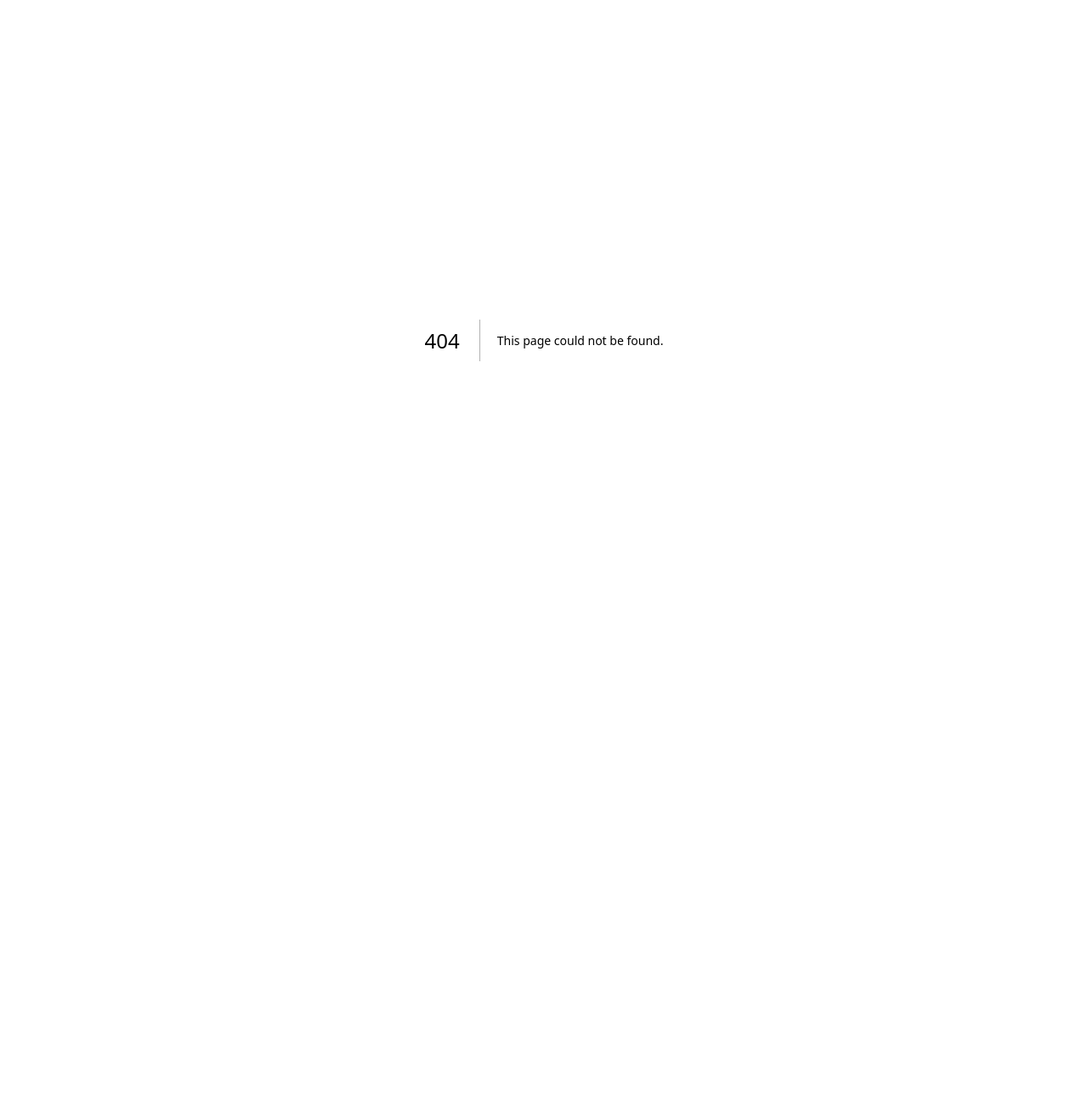
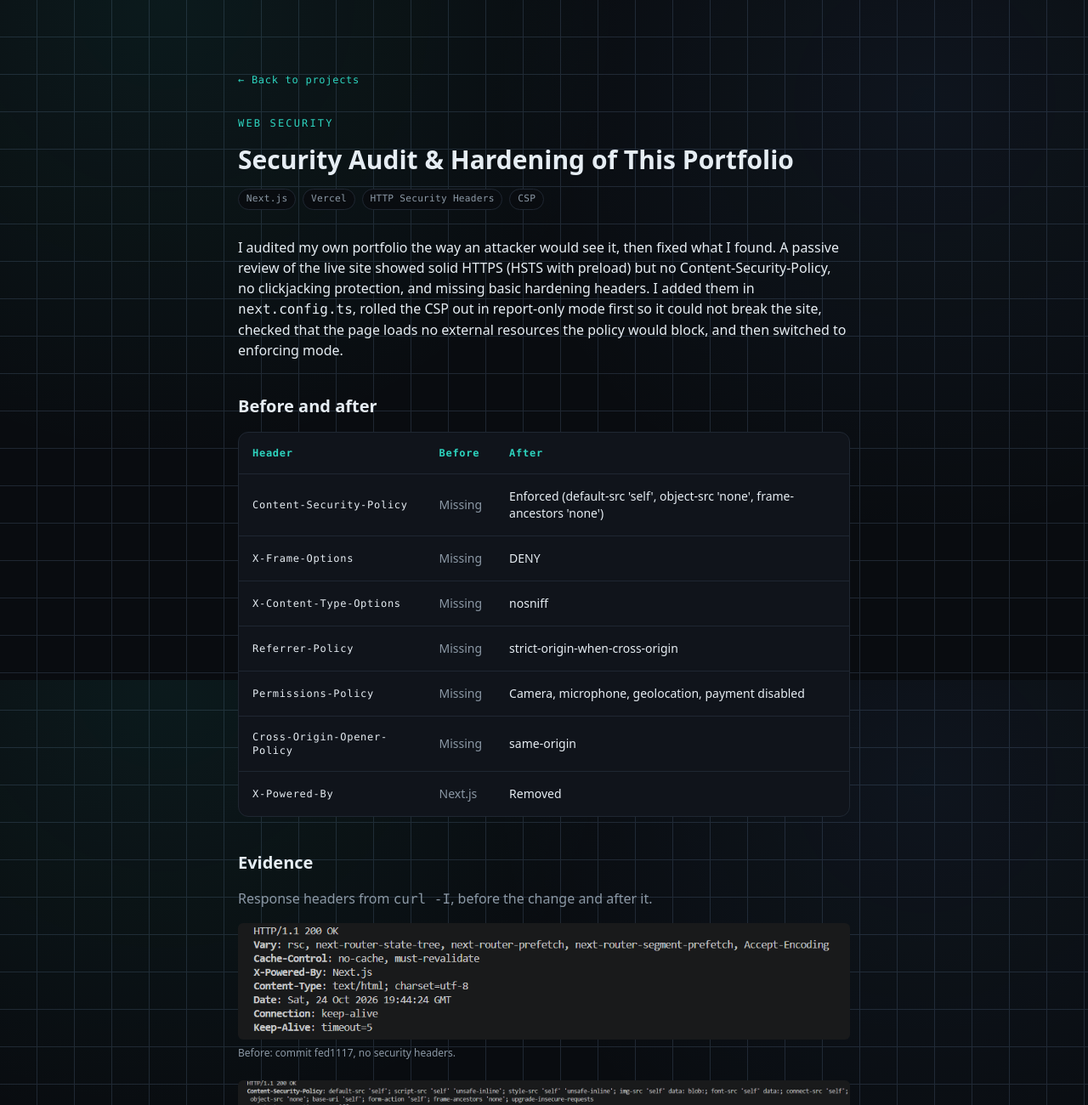
Before and after one commit to alicea154312/Ricardos-Portfolio, a Next.js app: page /projects/security-audit in a window 1280 px wide. Before the commit this address had no page. Shown: the top 1300 px of the page at 85% size. Before the commit the page ends 800 px from the top, so only its background shows below. Built offline with nearby package versions, Linux system fonts and the light colour scheme.

Commit message:
Add security audit write-up, update certifications, fix typo

```diff
--- /dev/null
+++ b/app/projects/security-audit/page.tsx
@@ -0,0 +1,152 @@
+import Image from "next/image";
+import Link from "next/link";
+
+export const metadata = {
+  title: "Security Audit & Hardening — Ricardo",
+  description:
+    "How I audited and hardened my own portfolio: HTTP security headers and a Content-Security-Policy.",
+};
+
+const rows = [
+  {
+    header: "Content-Security-Policy",
+    before: "Missing",
+    after: "Enforced (default-src 'self', object-src 'none', frame-ancestors 'none')",
+  },
+  { header: "X-Frame-Options", before: "Missing", after: "DENY" },
+  { header: "X-Content-Type-Options", before: "Missing", after: "nosniff" },
+  {
+    header: "Referrer-Policy",
+    before: "Missing",
+    after: "strict-origin-when-cross-origin",
+  },
+  {
+    header: "Permissions-Policy",
+    before: "Missing",
+    after: "Camera, microphone, geolocation, payment disabled",
+  },
+  {
+    header: "Cross-Origin-Opener-Policy",
+    before: "Missing",
+    after: "same-origin",
+  },
+  { header: "X-Powered-By", before: "Next.js", after: "Removed" },
+];
+
+export default function SecurityAuditPage() {
+  return (
+    <main className="mx-auto max-w-3xl px-6 py-16 sm:py-20">
+      <Link href="/#projects" className="font-mono-label text-xs text-accent">
+        ← Back to projects
+      </Link>
+
+      <p className="section-eyebrow mt-8 mb-4">Web Security</p>
+      <h1 className="text-3xl font-semibold mb-4">
+        Security Audit &amp; Hardening of This Portfolio
+      </h1>
+      <div className="flex flex-wrap gap-2 mb-8">
+        {["Next.js", "Vercel", "HTTP Security Headers", "CSP"].map((t) => (
+          <span key={t} className="tag">
+            {t}
+          </span>
+        ))}
+      </div>
+
+      <p className="mb-6">
+        I audited my own portfolio the way an attacker would see it, then fixed
+        what I found. A passive review of the live site showed solid HTTPS (HSTS
+        with preload) but no Content-Security-Policy, no clickjacking
+        protection, and missing basic hardening headers. I added them in{" "}
+        <code>next.config.ts</code>, rolled the CSP out in report-only mode
+        first so it could not break the site, checked that the page loads no
+        external resources the policy would block, and then switched to
+        enforcing mode.
+      </p>
+
+      <h2 className="text-xl font-semibold mt-10 mb-4">Before and after</h2>
+      <div className="card overflow-x-auto p-0">
+        <table className="w-full text-left text-sm">
+          <thead>
+            <tr className="font-mono-label text-xs text-accent">
+              <th className="p-4">Header</th>
+              <th className="p-4">Before</th>
+              <th className="p-4">After</th>
+            </tr>
+          </thead>
+          <tbody>
+            {rows.map((r) => (
+              <tr key={r.header} className="border-t border-white/10">
+                <td className="p-4 font-mono-label text-xs">{r.header}</td>
+                <td className="p-4 text-muted">{r.before}</td>
+                <td className="p-4">{r.after}</td>
+              </tr>
+            ))}
+          </tbody>
+        </table>
+      </div>
+
+      <h2 className="text-xl font-semibold mt-10 mb-4">Evidence</h2>
+      <p className="mb-4 text-muted">
+        Response headers from <code>curl -I</code>, before the change and after
+        it.
+      </p>
+      <figure className="mb-6">
+        <Image
+          src="/audit-before.png"
+          alt="Terminal output of curl -I before hardening: no security headers, X-Powered-By present"
+          width={1600}
+          height={900}
+          className="h-auto w-full rounded-md"
+        />
+        <figcaption className="mt-2 text-xs text-muted">
+          Before: commit fed1117, no security headers.
+        </figcaption>
+      </figure>
+      <figure className="mb-6">
+        <Image
+          src="/audit-after.png"
+          alt="Terminal output of curl -I after hardening: Content-Security-Policy and other security headers present"
+          width={1600}
+          height={900}
+          className="h-auto w-full rounded-md"
+        />
+        <figcaption className="mt-2 text-xs text-muted">
+          After: CSP enforced plus the hardening headers.
+        </figcaption>
+      </figure>
+
+      <h2 className="text-xl font-semibold mt-10 mb-4">What I learned</h2>
+      <ul className="list-disc space-y-2 pl-5 mb-6">
+        <li>
+          A CSP in report-only mode lets you test a policy without breaking the
+          site; I switched to enforcing only after checking what the page loads.
+        </li>
+        <li>
+          <code>&apos;unsafe-eval&apos;</code> is needed only by Next.js dev
+          tooling, so it is enabled in development and left out of production.
+        </li>
+        <li>
+          My first draft had a wildcard <code>img-src *</code>; I caught it in
+          review and tightened it to <code>&apos;self&apos; data: blob:</code>.
+        </li>
+        <li>
+          Verify the deployed result, not just the local one: my first check of
+          production still showed the old headers because the change had not
+          been pushed yet.
+        </li>
+      </ul>
+
+      <h2 className="text-xl font-semibold mt-10 mb-4">Next steps</h2>
+      <ul className="list-disc space-y-2 pl-5">
+        <li>
+          Replace <code>&apos;unsafe-inline&apos;</code> with nonces (requires
+          dynamic rendering).
+        </li>
+        <li>
+          Add a <code>security.txt</code> and review DNS records (SPF, DKIM,
+          DMARC) once I have a custom domain.
+        </li>
+      </ul>
+    </main>
+  );
+}
--- a/components/Skills.tsx
+++ b/components/Skills.tsx
@@ -12,7 +12,10 @@ export default function Skills() {
             </h3>
             <div className="flex flex-wrap gap-2">
               {group.items.map((item) => (
-                <span key={item} className="tag">
+                <span
+                  key={item}
+                  className="tag max-w-full whitespace-normal break-words"
+                >
                   {item}
                 </span>
               ))}
--- a/data/projects.ts
+++ b/data/projects.ts
@@ -16,9 +16,17 @@ export const projects: Project[] = [
     title: "Waves-Inn - Enterprise Hotel Network Design",
     category: "Network & Infrastructure Design",
     status: "complete",
-  summary: "Designed a hierarchical three-layer network for a five floor hotel spanning four outdoor locations.\n Implemented VLANS, NAT/PAT, and ACLs to segment and secure traffic, and configured VoIP and wireless connectivity across the full topology.",
+    summary:
+      "Designed a hierarchical three-layer network for a five floor hotel spanning four outdoor locations.\n Implemented VLANS, NAT/PAT, and ACLs to segment and secure traffic, and configured VoIP and wireless connectivity across the full topology.",
     tools: ["Cisco Packet Tracer"],
-
   },
-
+  {
+    title: "Security Audit & Hardening of This Portfolio",
+    category: "Web Security",
+    status: "complete",
+    summary:
+      "Audited my own portfolio as an attacker would see it, then fixed the gaps: added a Content-Security-Policy (rolled out in report-only mode first, then enforced), clickjacking protection and other HTTP security headers, and verified the before and after.",
+    tools: ["Next.js", "Vercel", "HTTP Security Headers", "CSP"],
+    writeupUrl: "/projects/security-audit",
+  },
 ];
--- a/data/skills.ts
+++ b/data/skills.ts
@@ -13,7 +13,7 @@ export const skillGroups: SkillGroup[] = [
       "Subnetting & VLANs",
       "Wireshark",
       "Nmap",
-      "Cisco Packet Traer"
+      "Cisco Packet Tracer",
     ],
   },
 
@@ -22,7 +22,10 @@ export const skillGroups: SkillGroup[] = [
     items: ["C++", "SQL", "Linux (In Progress)"],
   },
   {
-    label: "Certifications — in progress",
-    items: ["Undergraduate Certificate in Networks and Fiber Optics (UCNFO)", "Cybersecurity (Offered by PUPR)"],
+    label: "Certifications",
+    items: [
+      "Undergraduate Certificate in Networks and Fiber Optics (UCNFO) — Completed",
+      "Cybersecurity (Offered by PUPR) — In Progress",
+    ],
   },
 ];
```
Also changed, not shown: public/audit-after.png (added), public/audit-before.png (added). Lines whose indentation alone changed are shown as unchanged.
